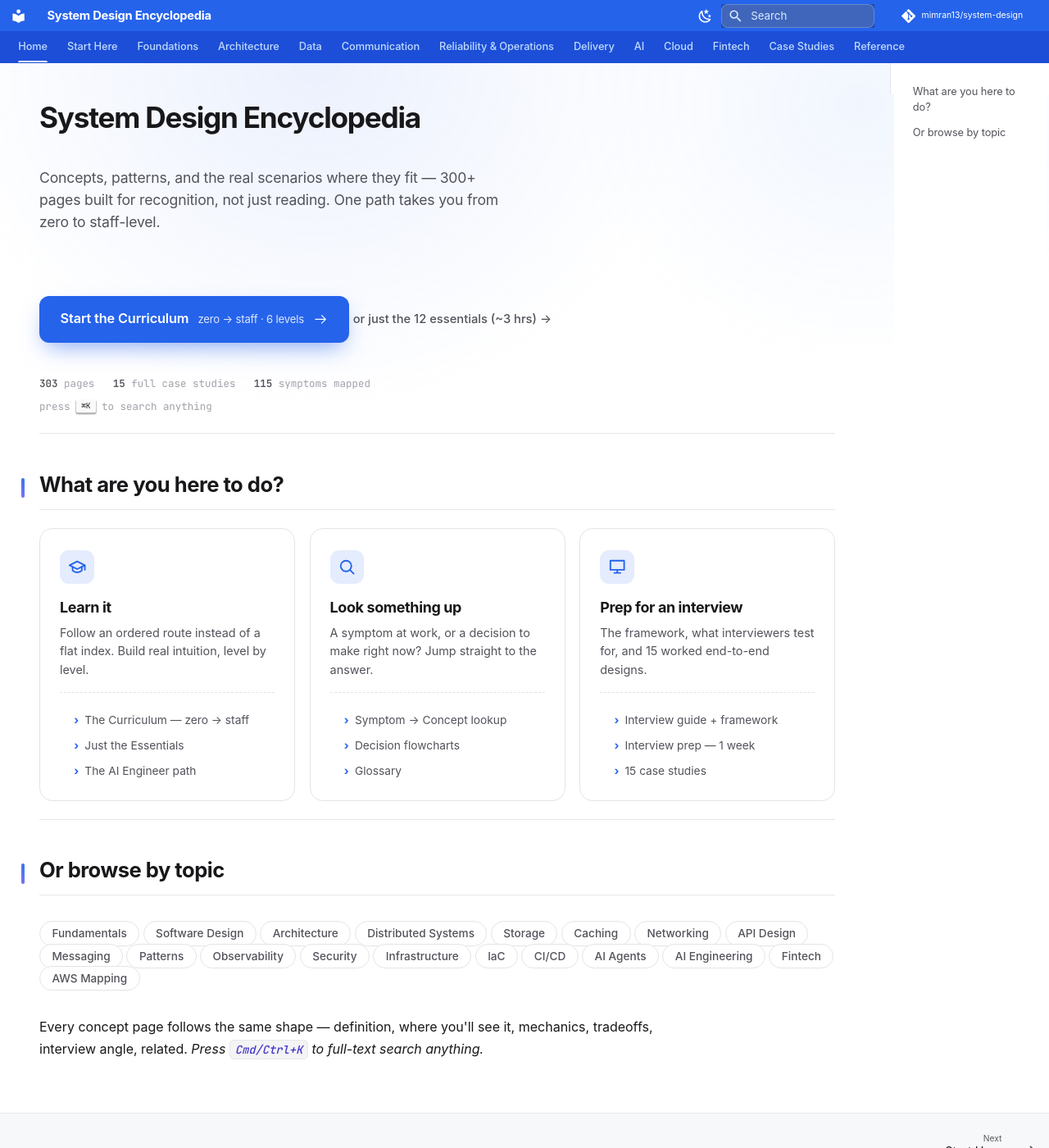
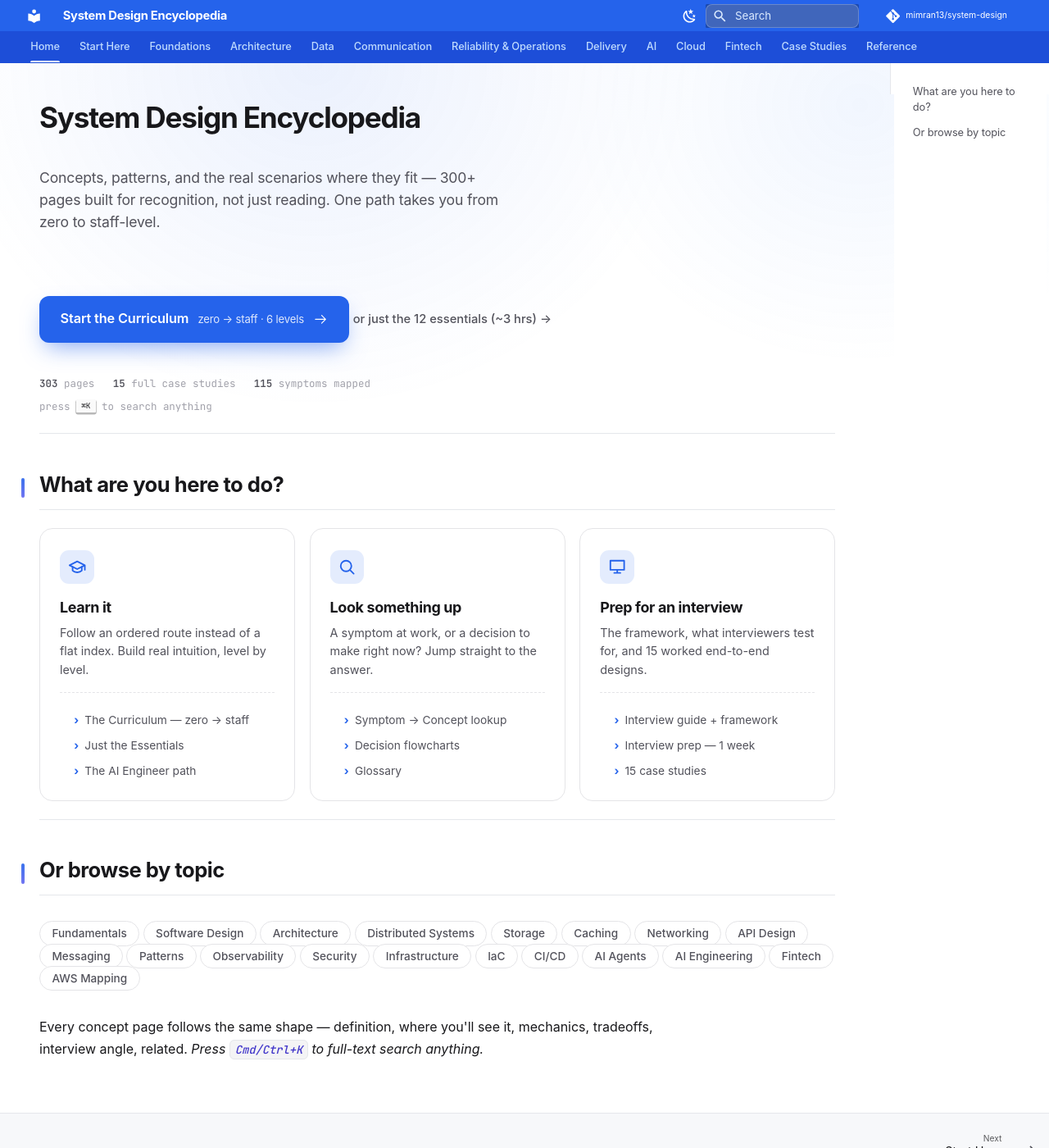
Before and after one commit to mimran13/system-design, an MkDocs documentation site: the page built from docs/index.md, in a window 1280 px wide and 1400 px high. Shown: the whole window at 82% size. Built offline with MkDocs 1.6.1 and Material for MkDocs 9.7.7, drawn with Linux system fonts in a browser that asks for light colours; comment, search, counter and statistics services are not loaded.

Commit message:
fix(theme): align header + tab bar widths (full-width, 1.4rem inset)
Header content was full-width (.2rem pad) while tabs were centered in a
1600px grid, so the logo and first tab didn't line up. Make both full-width
at a 1.4rem inset like the mockup chrome.

Co-Authored-By: Claude Opus 4.8 (1M context) <noreply@anthropic.com>

```diff
--- a/docs/stylesheets/extra.css
+++ b/docs/stylesheets/extra.css
@@ -239,6 +239,11 @@ a, button, .md-nav__link, .md-typeset .grid.cards > ul > li {
   border-bottom: 1px solid #1e293b;
 }
 
+/* Full-width header content at 1.4rem inset — matches the tab bar + mockup */
+.md-header__inner {
+  padding: 0 1.4rem;
+}
+
 .md-header__title {
   font-size: 0.92rem;
   font-weight: 700;
@@ -348,11 +353,11 @@ a, button, .md-nav__link, .md-typeset .grid.cards > ul > li {
   height: 2.4rem;
 }
 
-/* Shrink inner padding of tab bar so more tabs fit */
+/* Full-width tab bar at 1.4rem inset — aligns with the header (mockup) */
 .md-tabs .md-grid {
-  max-width: 1600px;
-  padding-left: 0.5rem;
-  padding-right: 0.5rem;
+  max-width: none;
+  padding-left: 1.4rem;
+  padding-right: 1.4rem;
 }
 
 /* Active tab gets a soft underline indicator */
```
